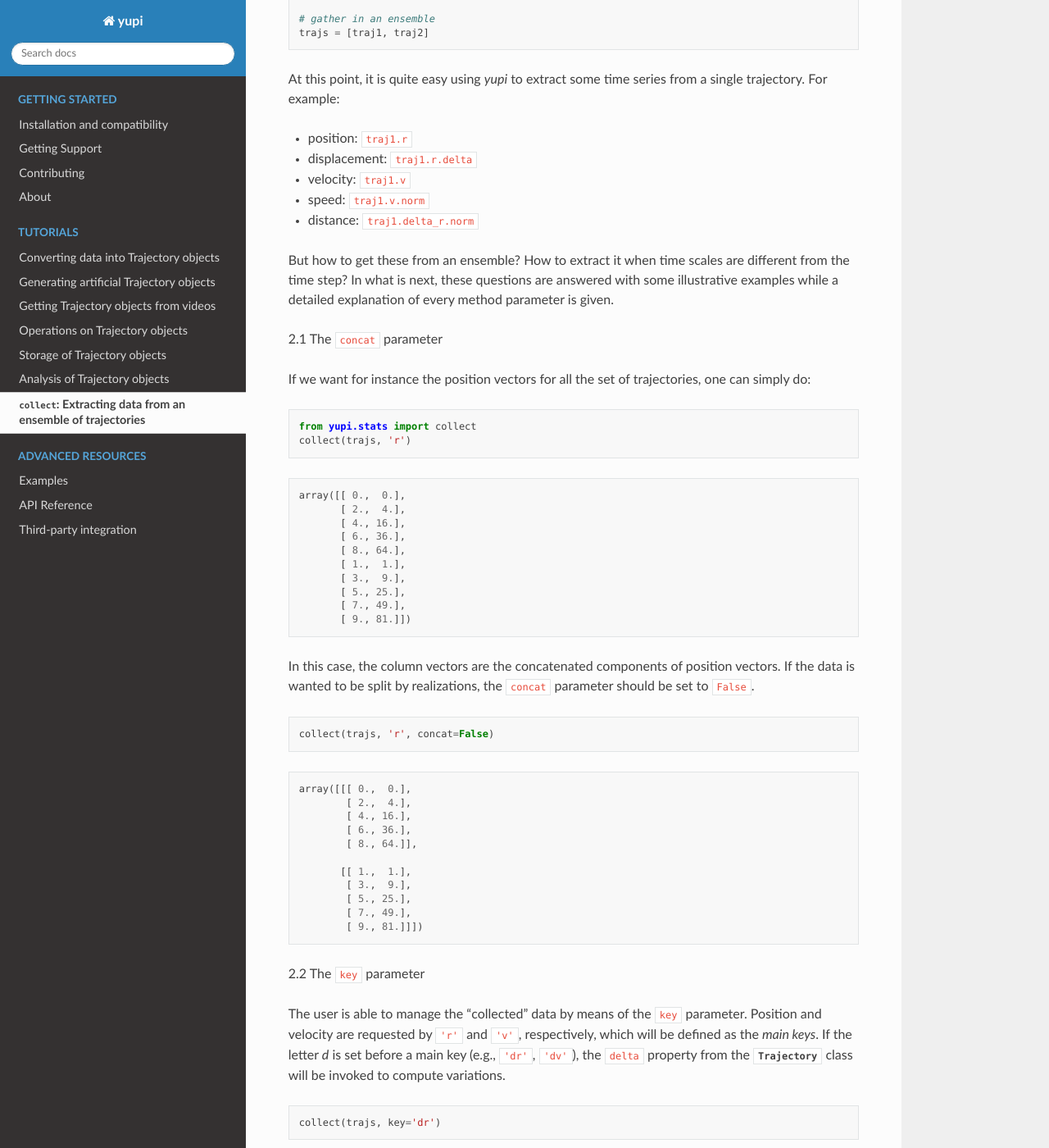
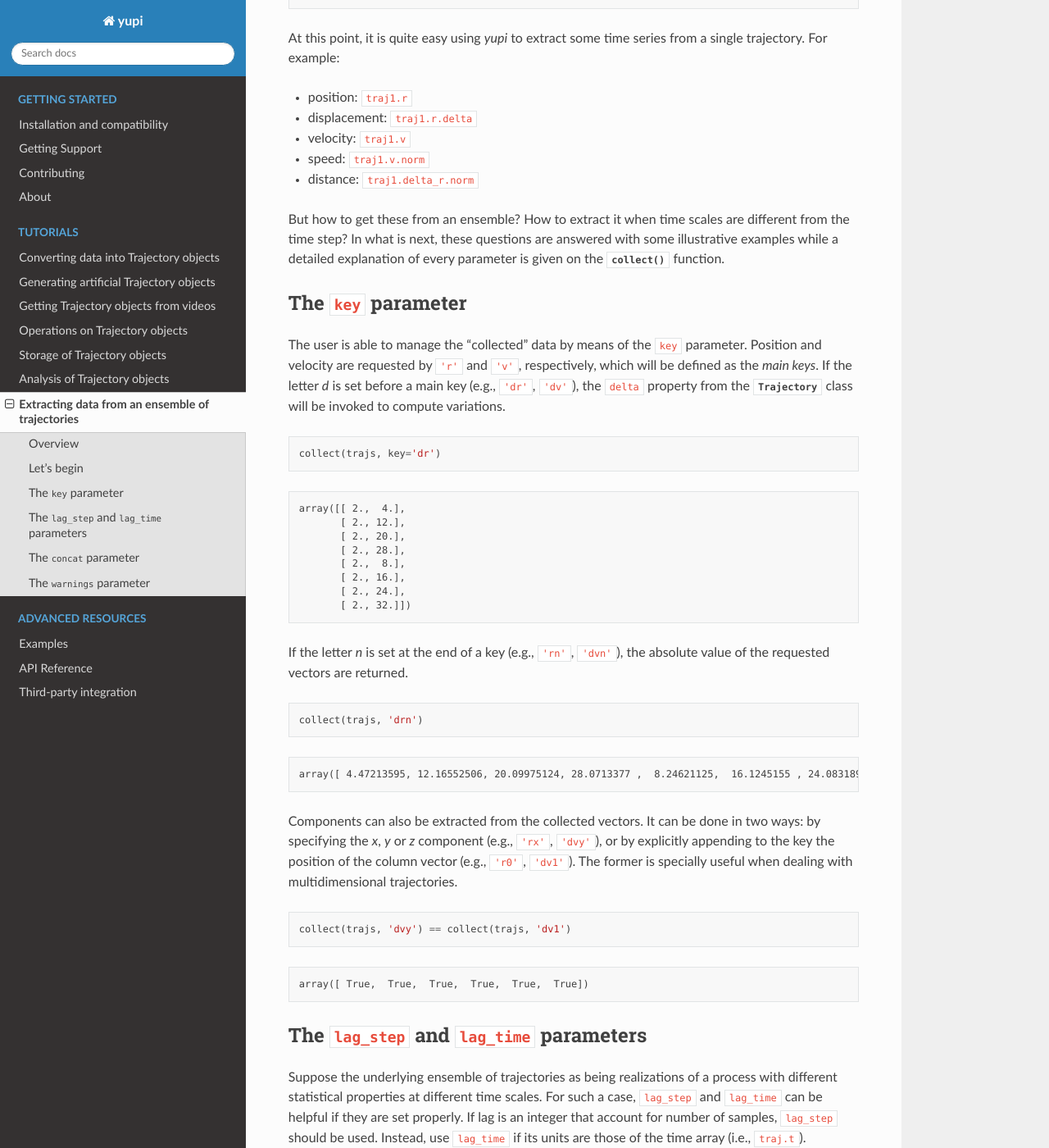
Before and after one commit to yupidevs/yupi, a Sphinx documentation site: the page built from docs/source/tutorials/collecting.rst, in a window 1280 px wide and 1400 px high, scrolled down 922 px. Shown: the whole window at 82% size. Built offline with Sphinx 7.4.7 and the Read the Docs theme 2.0.0, drawn with Linux system fonts in a browser that asks for light colours; some of the changed text lies outside the part shown.

Commit message:
Fix collect tutorial

```diff
--- a/docs/source/tutorials/collecting.rst
+++ b/docs/source/tutorials/collecting.rst
@@ -1,14 +1,16 @@
-:py:class:`~yupi.stats.collect`: Extracting data from an ensemble of trajectories
-----------------------------------------
+Extracting data from an ensemble of trajectories
+------------------------------------------------
 
-1. Overview
+Overview
+========
 
 Collecting data such as displacements, velocities, speeds is a common task when analyzing trajectory data. Therefore, looping over an ensemble of trajectories ends up in repeated blocks of code specially when the data is wanted to, for instance, be analyzed at different time scales or be concatenated.
 
-This tutorial provides an step-by-step view over the ``collect`` method from `yupi`, a python library to handle trajectory data in python. It gets a friendly way to "collect" the basic time series researchers that process trajectories are continuously dealing with.
+This tutorial provides an step-by-step view over the :py:func:`~stats.collect` function. It gets a friendly way to "collect" the basic time series researchers that process trajectories are continuously dealing with.
 
 
-2. Let's begin
+Let's begin
+===========
 
 Let us first create a fake ensemble of just two (for the sake of illustration) trajectories using the :py:class:`~yupi.Trajectory` class from `yupi`.
 
@@ -25,16 +27,16 @@ Let us first create a fake ensemble of just two (for the sake of illustration) t
    y1 = x1**2
    y2 = x2**2
 
-   # time step and ids
+   # Time step and ids
    dt = .5
    id_traj1 = 'traj_01'
    id_traj2 = 'traj_02'
 
-   # instantiating the class
+   # Instantiating the class
    traj1 = Trajectory(x=x1, y=y1, dt=dt, traj_id=id_traj1)
    traj2 = Trajectory(x=x2, y=y2, dt=dt, traj_id=id_traj2)
 
-   # gather in an ensemble
+   # Gather in an ensemble
    trajs = [traj1, traj2]
 
 
@@ -47,10 +49,98 @@ single trajectory. For example:
 - speed: ``traj1.v.norm``
 - distance: ``traj1.delta_r.norm``
 
-But how to get these from an ensemble? How to extract it when time scales are different from the time step? In what is next, these questions are answered with some illustrative examples while a detailed explanation of every method parameter is given.
+But how to get these from an ensemble? How to extract it when time scales are different from the time step? In what is next, these questions are answered with some illustrative examples while a detailed explanation of every parameter is given on the :py:func:`~stats.collect` function.
 
+The ``key`` parameter
+=====================
 
-2.1 The ``concat`` parameter
+The user is able to manage the "collected" data by means of the ``key`` parameter. Position and velocity are requested by ``'r'`` and ``'v'``, respectively, which will be defined as the *main keys*. If the letter *d* is set before a main key (e.g., ``'dr'``, ``'dv'``), the ``delta`` property from the :py:class:`~yupi.Trajectory` class will be invoked to compute variations.
+
+.. code-block:: python
+
+   collect(trajs, key='dr')
+
+.. code-block:: text
+
+   array([[ 2.,  4.],
+          [ 2., 12.],
+          [ 2., 20.],
+          [ 2., 28.],
+          [ 2.,  8.],
+          [ 2., 16.],
+          [ 2., 24.],
+          [ 2., 32.]])
+
+If the letter *n* is set at the end of a key (e.g., ``'rn'``, ``'dvn'``), the absolute value of the requested vectors are returned.
+
+.. code-block:: python
+
+   collect(trajs, 'drn')
+
+.. code-block:: text
+
+   array([ 4.47213595, 12.16552506, 20.09975124, 28.0713377 ,  8.24621125,  16.1245155 , 24.08318916, 32.06243908])
+
+Components can also be extracted from the collected vectors. It can be done in two ways: by specifying the *x*, *y* or *z* component (e.g., ``'rx'``, ``'dvy'``), or by explicitly appending to the key the position of the column vector (e.g., ``'r0'``, ``'dv1'``). The former is specially useful when dealing with multidimensional trajectories.
+
+.. code-block:: python
+
+   collect(trajs, 'dvy') == collect(trajs, 'dv1')
+
+.. code-block:: text
+
+   array([ True,  True,  True,  True,  True,  True])
+
+The ``lag_step`` and ``lag_time`` parameters
+============================================
+
+Suppose the underlying ensemble of trajectories as being realizations of a process with different statistical properties at different time scales. For such a case, ``lag_step`` and ``lag_time`` can be helpful if they are set properly. If lag is an integer that account for number of samples, ``lag_step`` should be used. Instead, use ``lag_time`` if its units are those of the time array (i.e., ``traj.t``).
+
+If none of this parameters are given, ``lag_step=1`` will be assumed.
+
+.. code-block:: python
+
+   collect(trajs, 'dr', lag_step=2)
+
+.. code-block:: text
+
+   array([[ 4., 16.],
+          [ 4., 32.],
+          [ 4., 48.],
+          [ 4., 24.],
+          [ 4., 40.],
+          [ 4., 56.]])
+
+.. code-block:: python
+
+   collect(trajs, 'dr', lag_time=2*dt)
+
+.. code-block:: text
+
+   array([[ 4., 16.],
+          [ 4., 32.],
+          [ 4., 48.],
+          [ 4., 24.],
+          [ 4., 40.],
+          [ 4., 56.]])
+
+When ``key='r'`` and lag is not ``None``, position vectors will be sampled with a sample frequency given by the inverse of ``lag_step`` or ``lag_time``.
+
+.. code-block:: python
+
+   collect(trajs, 'r', lag_step=2)
+
+.. code-block:: text
+
+   array([[ 0.,  0.],
+          [ 4., 16.],
+          [ 8., 64.],
+          [ 1.,  1.],
+          [ 5., 25.],
+          [ 9., 81.]])
+
+The ``concat`` parameter
+========================
 
 If we want for instance the position vectors for all the set of trajectories, one can simply do:
 
@@ -59,7 +149,7 @@ If we want for instance the position vectors for all the set of trajectories, on
    from yupi.stats import collect
    collect(trajs, 'r')
 
-.. code-block:: python
+.. code-block:: text
 
    array([[ 0.,  0.],
           [ 2.,  4.],
@@ -78,7 +168,7 @@ In this case, the column vectors are the concatenated components of position vec
 
    collect(trajs, 'r', concat=False)
 
-.. code-block:: python
+.. code-block:: text
 
    array([[[ 0.,  0.],
            [ 2.,  4.],
@@ -92,104 +182,17 @@ In this case, the column vectors are the concatenated components of position vec
            [ 7., 49.],
            [ 9., 81.]]])
 
-2.2 The ``key`` parameter
+The ``warnings`` parameter
+==========================
 
-The user is able to manage the "collected" data by means of the ``key`` parameter. Position and velocity are requested by ``'r'`` and ``'v'``, respectively, which will be defined as the *main keys*. If the letter *d* is set before a main key (e.g., ``'dr'``, ``'dv'``), the ``delta`` property from the :py:class:`~yupi.Trajectory` class will be invoked to compute variations.
+If the given lag is larger than one of the trajectories length, a warning message will arise and the position of the trajectory in the ensemble and its *id* will be shown. The :py:func:`~stats.collect` function will skip this trajectory. To avoid warning messages set the parameter to ``False``.
 
 .. code-block:: python
 
-   collect(trajs, key='dr')
-
-.. code-block:: python
-
-   array([[ 2.,  4.],
-          [ 2., 12.],
-          [ 2., 20.],
-          [ 2., 28.],
-          [ 2.,  8.],
-          [ 2., 16.],
-          [ 2., 24.],
-          [ 2., 32.]])
-
-If the letter *n* is set at the end of a key (e.g., ``'rn'``, ``'dvn'``), the absolute value of the requested vectors are returned.
-
-.. code-block:: python
-
-   collect(trajs, 'drn')
-
-.. code-block:: python
-
-   array([ 4.47213595, 12.16552506, 20.09975124, 28.0713377 ,  8.24621125,  16.1245155 , 24.08318916, 32.06243908])
-
-Components can also be extracted from the collected vectors. It can be done in two ways: by specifying the *x*, *y* or *z* component (e.g., ``'rx'``, ``'dvy'``), or by explicitly appending to the key the position of the column vector (e.g., ``'r0'``, ``'dv1'``). The former is specially useful when dealing with multidimensional trajectories.
-
-.. code-block:: python
-
-   collect(trajs, 'dvy') == collect(trajs, 'dv1')
-
-.. code-block:: python
-
-   array([ True,  True,  True,  True,  True,  True])
-
-
-2.3 The ``lag_step`` and ``lag_time`` parameters
-
-Suppose the underlying ensemble of trajectories as being realizations of a process with different statistical properties at different time scales. For such a case, ``lag_step`` and ``lag_time`` can be helpful if they are set properly. If lag is an integer that account for number of samples, ``lag_step`` should be used. Instead, use ``lag_time`` if its units are those of the time array (i.e., ``traj.t``).
-
-If none of this parameters are given, ``lag_step=1`` will be assumed.
-
-.. code-block:: python
-
-   collect(trajs, 'dr', lag_step=2)
-
-.. code-block:: python
-
-   array([[ 4., 16.],
-          [ 4., 32.],
-          [ 4., 48.],
-          [ 4., 24.],
-          [ 4., 40.],
-          [ 4., 56.]])
-
-.. code-block:: python
-
-   collect(trajs, 'dr', lag_time=2*dt)
-
-.. code-block:: python
-
-   array([[ 4., 16.],
-          [ 4., 32.],
-          [ 4., 48.],
-          [ 4., 24.],
-          [ 4., 40.],
-          [ 4., 56.]])
-
-When ``key='r'`` and lag is not ``None``, position vectors will be sampled with a sample frequency given by the inverse of ``lag_step`` or ``lag_time``.
-
-.. code-block:: python
-
-   collect(trajs, 'r', lag_step=2)
-
-.. code-block:: python
-
-   array([[ 0.,  0.],
-          [ 4., 16.],
-          [ 8., 64.],
-          [ 1.,  1.],
-          [ 5., 25.],
-          [ 9., 81.]])
-
-
-2.4 The `warnings` parameter
-
-If the given lag is larger than one of the trajectories length, a warning message will arise and the position of the trajectory in the ensemble and its *id* will be shown. The ``collect`` method will skip this trajectory. To avoid warning messages set the parameter to ``False``.
-
-.. code-block:: python
-
-   traj1.dt = .01  # redefining id for the first trajectory
+   traj1.dt = .01  # redefining dt for the first trajectory
    collect(trajs, 'dr', lag_time=dt)
 
-.. code-block:: python
+.. code-block:: text
 
    15:07:11 [WARNING] Trajectory 0 with id=traj_01 is shorten than 50 samples
    array([[ 2.,  8.],
@@ -201,7 +204,7 @@ If the given lag is larger than one of the trajectories length, a warning messag
 
    collect(trajs, 'dr', lag_time=dt, warnings=False)
 
-.. code-block:: python
+.. code-block:: text
 
    array([[ 2.,  8.],
           [ 2., 16.],
```
